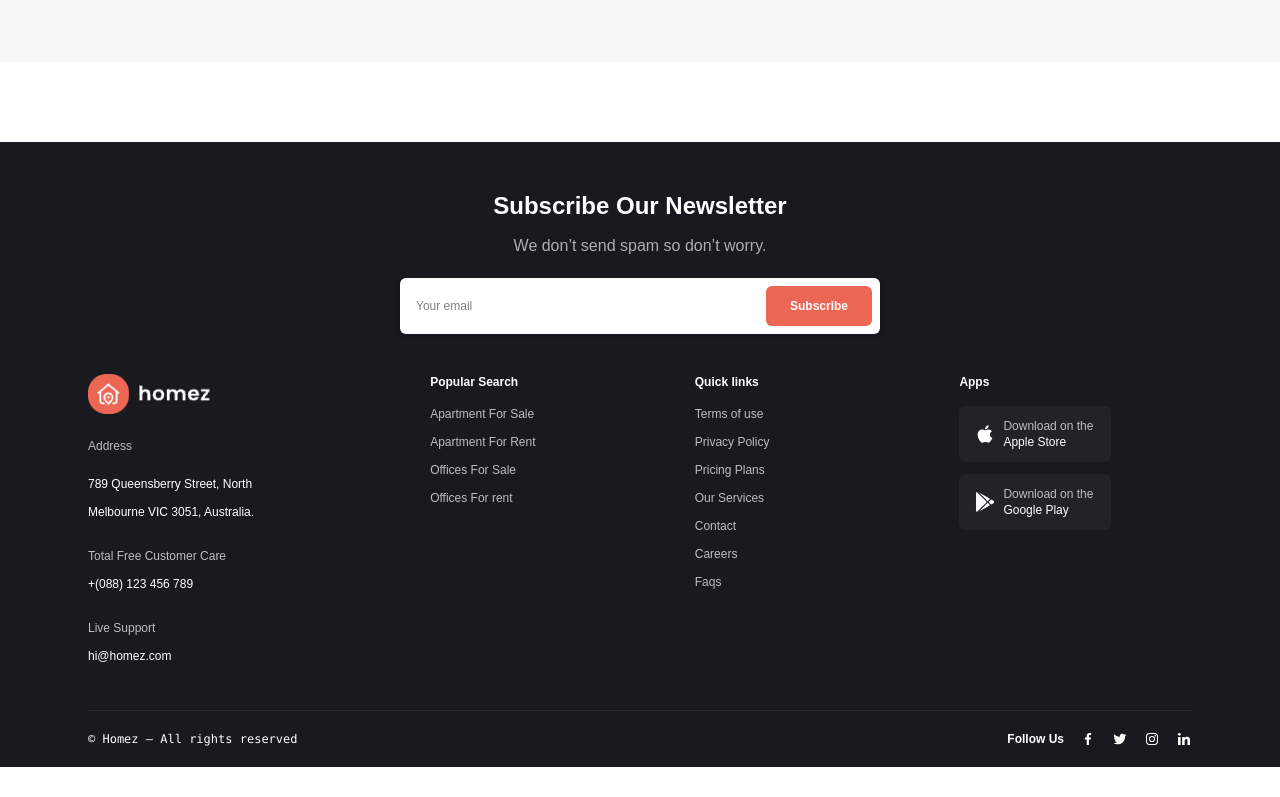
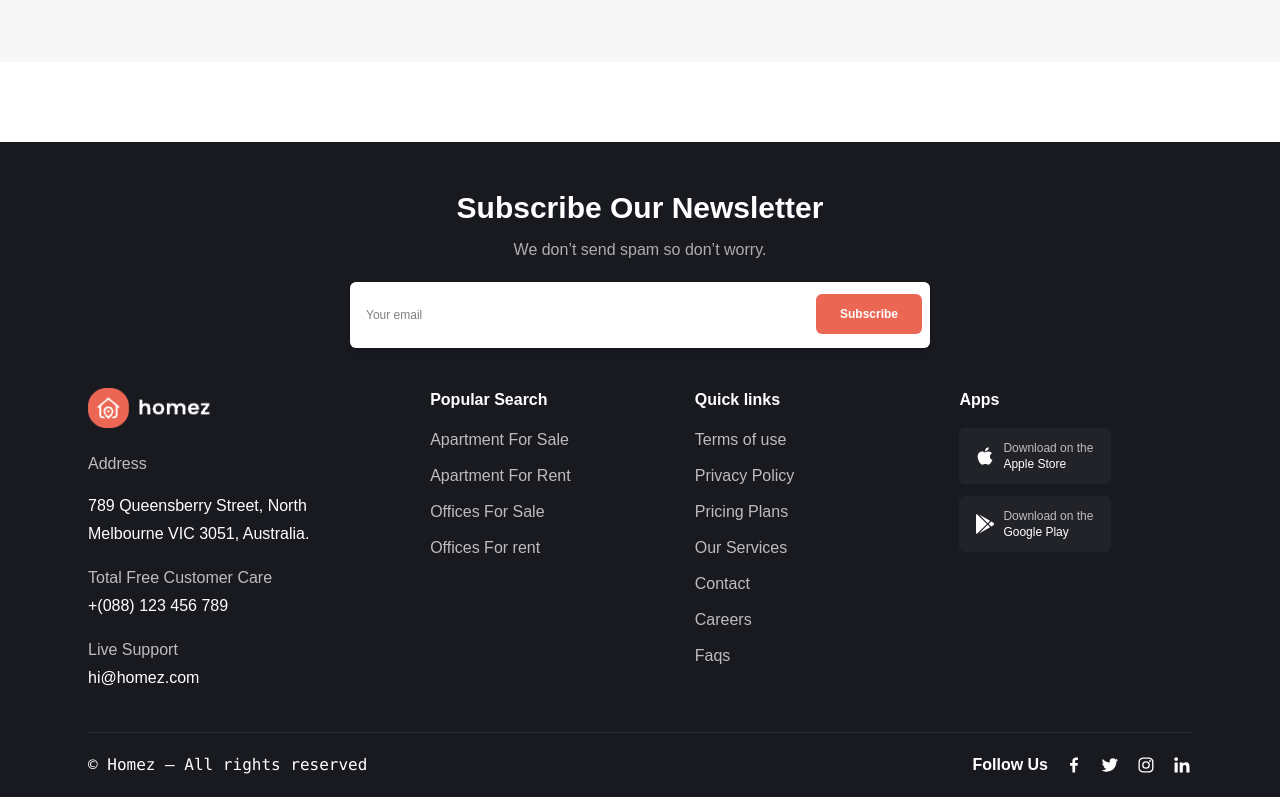
Before and after one commit to jobayer58/Homez-Apartment, a React (Vite) app: page / in a window 1280 px wide. Shown: the part 1586-2383 px from the top of the page. Before the commit the page ends 2353 px from the top, so only its background shows below. Built offline with nearby package versions, Linux system fonts and the light colour scheme.

Commit message:
update design footer section

```diff
--- a/src/Components/Pages/Footer.jsx
+++ b/src/Components/Pages/Footer.jsx
@@ -11,19 +11,19 @@ const Footer = () => {
                     {/* upper text */}
                     <div className='pt-12 text-center'>
                         <div className='space-y-3'>
-                            <h1 className='text-2xl font-semibold text-[#ffffff]'>
+                            <h1 className='text-3xl font-semibold text-[#ffffff]'>
                                 Subscribe Our Newsletter
                             </h1>
                             <p className='text-[#AEAEAE]'>We don’t send spam so don’t worry.</p>
                         </div>
                         <div className="flex justify-center mt-5">
-                            <div className="flex w-full max-w-[480px] h-[56px] bg-white rounded-md shadow-md overflow-hidden">
+                            <div className="flex w-full max-w-[580px] h-[66px] bg-white rounded-md shadow-md overflow-hidden">
                                 <input
                                     type="email"
                                     placeholder="Your email"
                                     className="flex-1 px-4 outline-none text-black text-xs"
                                 />
-                                <div className='py-2 px-2'>
+                                <div className='py-3 px-2'>
                                     <button className="bg-[#EB6753] py-3 px-6 rounded-md text-xs text-white font-semibold transition w-full sm:w-auto">
                                         Subscribe
                                     </button>
@@ -36,7 +36,7 @@ const Footer = () => {
                     <div className='flex flex-col md:flex-row md:justify-between gap-8 py-10'>
                         {/* logo */}
                         <div className='flex flex-col md:w-1/3'>
-                            <ul className='text-xs text-[#BEBDBD] space-y-4'>
+                            <ul className='text-md text-[#BEBDBD] space-y-4'>
                                 <img src={footerLogo} className='h-10 object-cover w-32' alt="" />
                                 <h2 className='mt-6'>Address</h2>
                                 <li className='leading-7 text-white'>
@@ -55,8 +55,8 @@ const Footer = () => {
 
                         {/* Popular Search*/}
                         <div className='space-y-4 md:w-1/4'>
-                            <h2 className='text-xs font-bold'>Popular Search</h2>
-                            <ul className='space-y-3 text-[#BEBDBD] text-xs'>
+                            <h2 className='text-md font-bold'>Popular Search</h2>
+                            <ul className='space-y-3 text-[#BEBDBD] text-md'>
                                 <li>Apartment For Sale</li>
                                 <li>Apartment For Rent</li>
                                 <li>Offices For Sale</li>
@@ -66,8 +66,8 @@ const Footer = () => {
 
                         {/* quick links */}
                         <div className='space-y-4 md:w-1/4'>
-                            <h1 className='text-xs font-bold'>Quick links</h1>
-                            <ul className='space-y-3 text-[#BEBDBD] text-xs'>
+                            <h1 className='text-md font-bold'>Quick links</h1>
+                            <ul className='space-y-3 text-[#BEBDBD] text-md'>
                                 <li>Terms of use</li>
                                 <li>Privacy Policy</li>
                                 <li>Pricing Plans</li>
@@ -80,7 +80,7 @@ const Footer = () => {
 
                         {/* Apps */}
                         <div className='space-y-4 md:w-1/4'>
-                            <h2 className='text-xs font-bold'>Apps</h2>
+                            <h2 className='text-md font-bold'>Apps</h2>
                             <ul className='space-y-3 text-[#BEBDBD] text-xs'>
                                 <div className='w-full sm:w-38 h-14 bg-[#FFFFFF0A] rounded-md flex justify-start items-center p-4 gap-2'>
                                     <FaApple className='text-xl text-white' />
@@ -103,11 +103,11 @@ const Footer = () => {
                     <div className='border-b-[1px] border-[#FFFFFF12]'></div>
 
                     {/* bottom copyright */}
-                    <div className='flex flex-col md:flex-row justify-between items-center py-5 text-xs gap-4'>
+                    <div className='flex flex-col md:flex-row justify-between items-center py-5 text-md gap-4'>
                         <p className='font-mono'>© Homez – All rights reserved</p>
                         <div className='flex flex-col sm:flex-row items-center gap-2 sm:gap-4'>
                             <p className='font-bold'>Follow Us</p>
-                            <div className='flex text-[16px] gap-4'>
+                            <div className='flex text-xl gap-4'>
                                 <BiLogoFacebook />
                                 <BiLogoTwitter />
                                 <BiLogoInstagram />
```
